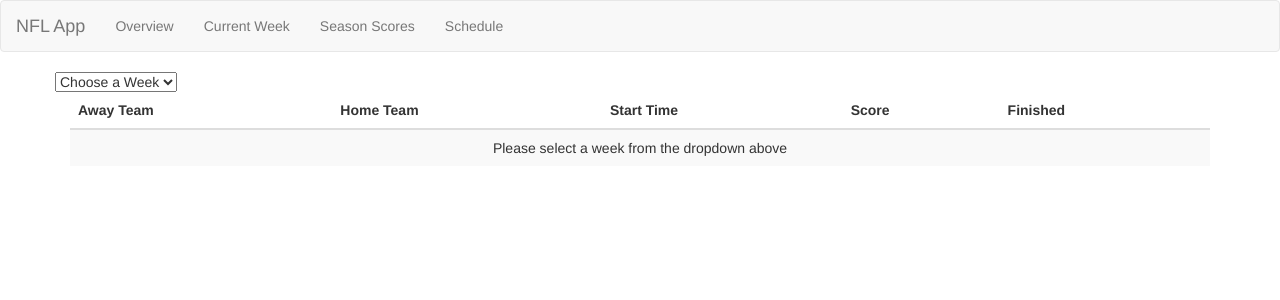
After one commit to bcuevas07/caves-football-league, a Django app: page /nfl/weekly_schedule/ in a window 1280 px wide. The commit adds this page. Shown: the top 300 px of the page. Run offline with Django 3.2, Linux system fonts and the light colour scheme; some libraries are stand-ins or nearby versions.

Commit message:
Fixing the datetime for the current week's game table. Adding the UI to view the scores by week (dropdown selection).

```diff
--- a/nfl_app/config/settings/base.py
+++ b/nfl_app/config/settings/base.py
@@ -106,7 +106,7 @@ AUTH_PASSWORD_VALIDATORS = [
 
 LANGUAGE_CODE = 'en-us'
 
-TIME_ZONE = 'UTC'
+TIME_ZONE = 'US/Pacific'
 
 USE_I18N = True
 
@@ -123,3 +123,5 @@ STATIC_URL = '/static/'
 STATICFILES_DIRS = [
     os.path.join(BASE_DIR, 'static'),
 ]
+
+OFFLINE_MODE = False
--- a/nfl_app/nfl/urls.py
+++ b/nfl_app/nfl/urls.py
@@ -15,7 +15,10 @@ Including another URLconf
 """
 from django.conf.urls import url
 from nfl import views
+
 urlpatterns = [
     url(r'home/$', views.home, name='home'),
-    url(r'current_week/$', views.current_week, name='current_week')
+    url(r'current_week/$', views.current_week, name='current_week'),
+    url(r'weekly_schedule/$', views.weekly_schedule, name='weekly_schedule'),
+    url(r'weekly_schedule/(?P<week>\d+)/$', views.ajax_week_schedule, name='get_week_schedule')
 ]
--- a/nfl_app/nfl/utils.py
+++ b/nfl_app/nfl/utils.py
@@ -1,6 +1,9 @@
 import json
+
+import os
 import requests
 
+from config.settings.base import BASE_DIR, OFFLINE_MODE
 from .nfl_game import NflGame
 
 TEAM_DETAILS = {
@@ -21,7 +24,7 @@ TEAM_DETAILS = {
     'JAC': {'name': 'Jacksonville Jaguars', 'division': 'south', 'conference': 'AFC'},
     'KC': {'name': 'Kansas City Chiefs', 'division': 'west', 'conference': 'AFC'},
     'LAC': {'name': 'Los Angeles Chargers', 'division': 'west', 'conference': 'AFC'},
-    'LAR': {'name': 'Los Angeles Rams', 'division': 'west', 'conference': 'NFC'},
+    'LA': {'name': 'Los Angeles Rams', 'division': 'west', 'conference': 'NFC'},
     'MIA': {'name': 'Miami Dolphins', 'division': 'east', 'conference': 'AFC'},
     'MIN': {'name': 'Minnesota Vikings', 'division': 'north', 'conference': 'NFC'},
     'NE': {'name': 'New England Patriots', 'division': 'east', 'conference': 'AFC'},
@@ -38,18 +41,43 @@ TEAM_DETAILS = {
     'WAS': {'name': 'Washington Redskins', 'division': 'east', 'conference': 'NFC'}
 }
 
+def get_current_status():
+    data = _query_database('info')
+    return data
+
+
 def get_current_games():
     game_list = []
-    game_data = _query_database('/games')
+    game_data = _query_database('games')
+    if OFFLINE_MODE:
+        with open(os.path.join(BASE_DIR, 'nfl','test_scripts', 'weeks', 'games_2017_7.json')) as json_file:
+            game_data = json.loads(json_file.read())
     for game in game_data:
         nfl_game = NflGame(game)
         game_list.append(nfl_game)
     return game_list
 
 
+def get_games_by_week(data, json_format=False):
+    try:
+        week = int(data)
+    except:
+        return []
+    if week < 1 or week > 17:
+        return []
+    game_list = []
+    game_data = _query_database('games/2017/{}'.format(week))
+    if OFFLINE_MODE:
+        with open(os.path.join(BASE_DIR, 'nfl', 'test_scripts', 'weeks', 'games_2017_{}.json'.format(week))) as file:
+            game_data = json.loads(file.read())
+    for game in game_data:
+        game_list.append(NflGame(game, json_format=json_format))
+    return game_list
+
+
 def get_games_by_year(year):
     game_list = []
-    game_data = _query_database('/games/{}'.format(year))
+    game_data = _query_database('games/{}'.format(year))
     for game in game_data:
         nfl_game = NflGame(game)
         game_list.append(nfl_game)
@@ -60,7 +88,7 @@ def get_team_schedule(team):
     game_list = []
     if not isinstance(team, str) or team not in TEAM_DETAILS:
         return game_list  # Maybe raise an exception or return some error string instead?
-    team_data = _query_database('/team/{}/schedule'.format(team))
+    team_data = _query_database('team/{}/schedule'.format(team))
     for game in team_data:
         nfl_game = NflGame(game)
         game_list.append(nfl_game)
@@ -70,8 +98,10 @@ def get_team_schedule(team):
 def _query_database(relative_path):
     root_path = 'http://api.suredbits.com/nfl/v0/'
     raw_data = requests.get('{}{}'.format(root_path, relative_path))
-    parsed_data = raw_data.content.decode('UTF-8')
+    # parsed_data = raw_data.content.decode('UTF-8')
+    parsed_data = raw_data.text
     json_data = {}
-    if raw_data.status_code != 200 and   parsed_data is not None: # No internet access or access to the api site
+    from config.settings.base import OFFLINE_MODE
+    if raw_data.status_code == 200 and parsed_data is not None and not OFFLINE_MODE: # No internet access or access to the api site
         json_data = json.loads(parsed_data)
     return json_data
--- a/nfl_app/nfl/views.py
+++ b/nfl_app/nfl/views.py
@@ -1,7 +1,11 @@
+import json
+
+from datetime import date, time
+from django.http import JsonResponse
 from django.shortcuts import render
-from nfl.utils import get_current_games
-from nfl.nfl_game import NflGame
-from datetime import datetime
+
+from nfl.deorators import post_only
+from nfl.utils import get_current_games, get_games_by_week
 # Create your views here.
 
 
@@ -11,34 +15,31 @@ def home(request):
 
 def current_week(request):
     games = get_current_games()
-    games.append(NflGame({
-            "gsisId": "2017100900",
-            "seasonYear": 2017,
-            "startTime": "20171010T003000.000Z",
-            "timeInserted": "20170803T145501.334Z",
-            "dayOfWeek": "Monday",
-            "gameKey": "57311",
-            "finished": True,
-            "homeTeam": {
-                "scoreQ3": 7,
-                "turnovers": 0,
-                "scoreQ2": 0,
-                "score": 17,
-                "team": "CHI",
-                "scoreQ1": 2,
-                "scoreQ4": 8
-            },
-            "timeUpdate": "20171010T115412.165Z",
-            "awayTeam": {
-                "scoreQ3": 14,
-                "turnovers": 1,
-                "scoreQ2": 3,
-                "score": 20,
-                "team": "MIN",
-                "scoreQ1": 0,
-                "scoreQ4": 3
-            },
-            "week": "NflWeek5",
-            "seasonType": "Regular"
-        }))
     return render(request, 'current_week.html', context={'games': games})
+
+
+def weekly_schedule(request):
+    games = []
+    return render(request, 'weekly_schedule.html', context={'games': games})
+
+
+@post_only
+def ajax_week_schedule(request, week):
+    # week = request.POST.get('week', -1)
+
+    games = get_games_by_week(week, json_format=True)
+    json_games = json.dumps(games, default=_serialize)
+    return JsonResponse(json_games, safe=False)
+
+
+def _serialize(obj):
+    """JSON serializer for objects not serializable by default json code"""
+
+    if isinstance(obj, date):
+        serial = obj.isoformat()
+        return serial
+
+    if isinstance(obj, time):
+        serial = obj.isoformat()
+        return serial
+    return obj.__dict__
--- a/nfl_app/templates/base.html
+++ b/nfl_app/templates/base.html
@@ -29,7 +29,7 @@
                     <li><a href="{% url 'nfl:home' %}">Overview</a></li>
                     <li><a href="{% url 'nfl:current_week' %}">Current Week</a></li>
                     <li><a href="#">Season Scores</a></li>
-                    <li><a href="#">???</a></li>
+                    <li><a href="{% url 'nfl:weekly_schedule' %}">Schedule</a></li>
                 </ul>
                 <!--<ul class="nav navbar-nav navbar-right">-->
                     <!--<li class="dropdown">-->
--- a/nfl_app/templates/current_week.html
+++ b/nfl_app/templates/current_week.html
@@ -1,4 +1,4 @@
-{%extends 'base.html' %}
+{% extends 'base.html' %}
 {% block content %}
     <div id="current-schedule" class="row">
         <div class="col-xs-12">
@@ -18,7 +18,7 @@
                         <tr>
                             <td>{{game.away_team}}</td>
                             <td>{{game.home_team}}</td>
-                            <td>{{game.day}} @ {{game.start_time}}</td>
+                            <td>{{game.start_time | date:"l m/d/Y @ P"}}</td>
                             <td>{{game.away_score}} - {{game.home_score}}</td>
                             <td>{% if game.finished %} YES {% else %} NO {% endif %}</td>
                         </tr>
--- /dev/null
+++ b/nfl_app/templates/weekly_schedule.html
@@ -0,0 +1,101 @@
+{% extends 'base.html' %}
+{% block scripts %}
+    <script>
+    $(function() {
+        $("#week-dropdown-id").change(function() {
+            $.ajax({
+                url: 'nfl/ajax/weekly_schedule/' + $(this).val() + '/',
+                type: 'POST',
+                async: 'false',
+                data: {
+                    csrfmiddlewaretoken: '{{ csrf_token }}',
+                    week: $(this).val()
+                },
+                success: function(response) {
+                    if (response.error == null) {
+                        while($("#week-schedule-table")[0].rows.length > 1) {
+                            $("#week-schedule-table")[0].deleteRow($("#week-schedule-table")[0].rows.length-1);
+                        }
+
+                        var games = $.parseJSON(response);
+
+                        for (var index in games) {
+                            html = "<tr><td>"+ games[index].away_team +"</td>"
+                                    + "<td>"+games[index].home_team+"</td>"
+                                    + "<td>"+games[index].start_time+"</td>"
+                                    + "<td>"+games[index].away_score+" - "+games[index].home_score+"</td>";
+                            if (games[index].finished) {
+                                html += "<td> YES </td>";
+                            }
+                            else {
+                                html += "<td> NO </td>";
+                            }
+                            html += "</tr>";
+                            $("#week-schedule-table > tbody:last-child").append(html);
+                        }
+                    }
+                    else {
+                        // Handle error here
+                        alert(response.error);
+                    }
+                }
+            });
+        });
+    });
+    </script>
+{% endblock %}
+
+{% block content %}
+<div id="week-dropdown-section" class="row" style="align:center">
+    <select id="week-dropdown-id">
+        <option id="none" value="0">Choose a Week</option>
+        <option id="week1" value="1">Week 1</option>
+        <option id="week2" value="2">Week 2</option>
+        <option id="week3" value="3">Week 3</option>
+        <option id="week4" value="4">Week 4</option>
+        <option id="week5" value="5">Week 5</option>
+        <option id="week6" value="6">Week 6</option>
+        <option id="week7" value="7">Week 7</option>
+        <option id="week8" value="8">Week 8</option>
+        <option id="week9" value="9">Week 9</option>
+        <option id="week10" value="10">Week 10</option>
+        <option id="week11" value="11">Week 11</option>
+        <option id="week12" value="12">Week 12</option>
+        <option id="week13" value="13">Week 13</option>
+        <option id="week14" value="14">Week 14</option>
+        <option id="week15" value="15">Week 15</option>
+        <option id="week16" value="16">Week 16</option>
+        <option id="week17" value="17">Week 17</option>
+    </select>
+</div>
+<div id="week-schedule-section" class="row">
+    <div class="col-xs-12">
+        <div class="table-responsive">
+                <table id="week-schedule-table" class="table table-striped table-hover">
+                    <thead>
+                      <tr>
+                          <th>Away Team</th>
+                          <th>Home Team</th>
+                          <th>Start Time</th>
+                          <th>Score</th>
+                          <th>Finished</th>
+                      </tr>
+                    </thead>
+                    <tbody>
+                    {% for game in games %}
+                        <tr>
+                            <td>{{game.away_team}}</td>
+                            <td>{{game.home_team}}</td>
+                            <td>{{game.start_time | date:"l m/d/Y @ P"}}</td>
+                            <td>{{game.away_score}} - {{game.home_score}}</td>
+                            <td>{% if game.finished %} YES {% else %} NO {% endif %}</td>
+                        </tr>
+                    {% empty %}
+                        <tr><td colspan="5" align="center">Please select a week from the dropdown above</td></tr>
+                    {% endfor %}
+                    </tbody>
+                </table>
+            </div>
+    </div>
+</div>
+{% endblock %}
```
Also changed, not shown: nfl_app/nfl/deorators.py (added, +12 -0 lines), nfl_app/nfl/nfl_game.py (+15 -3 lines).
